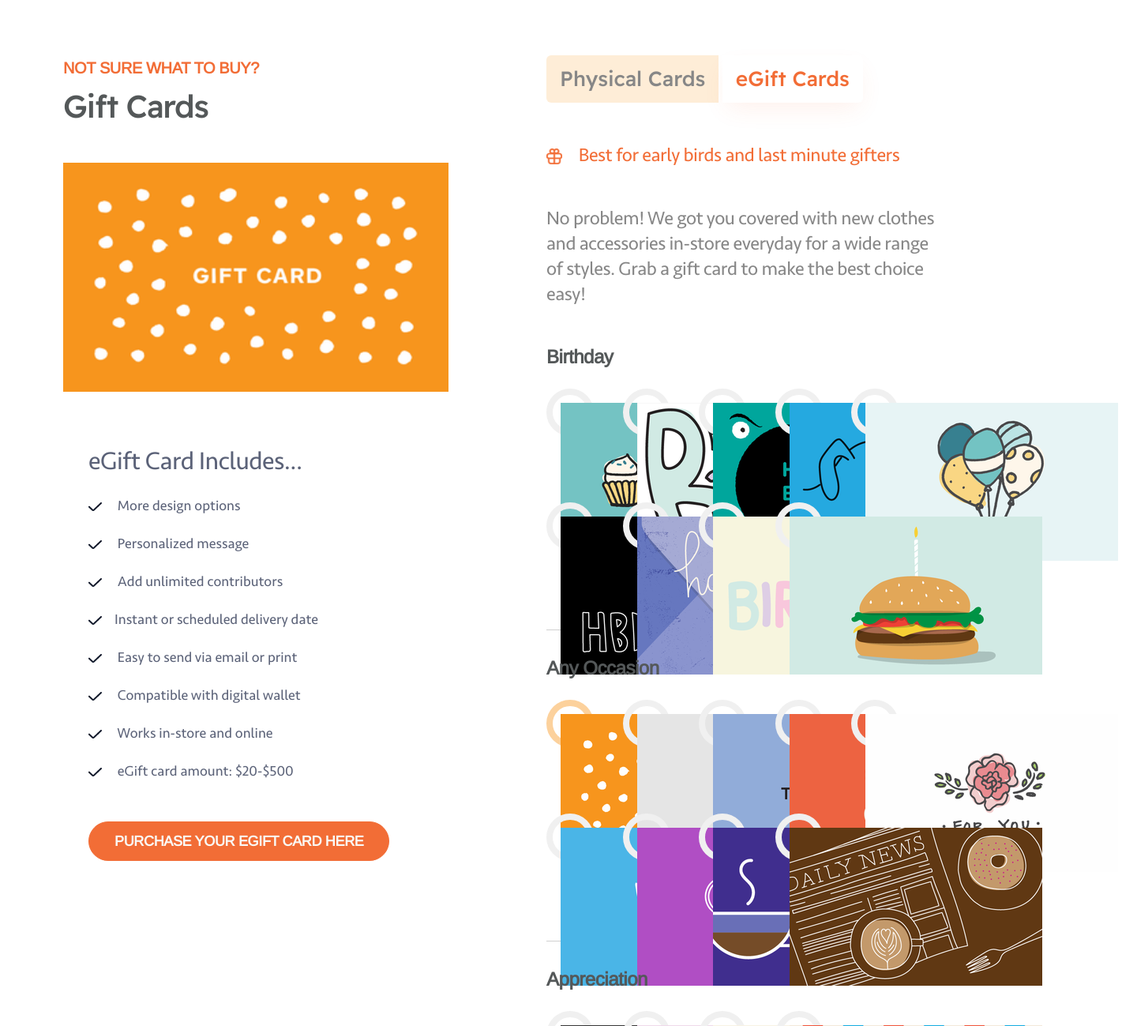
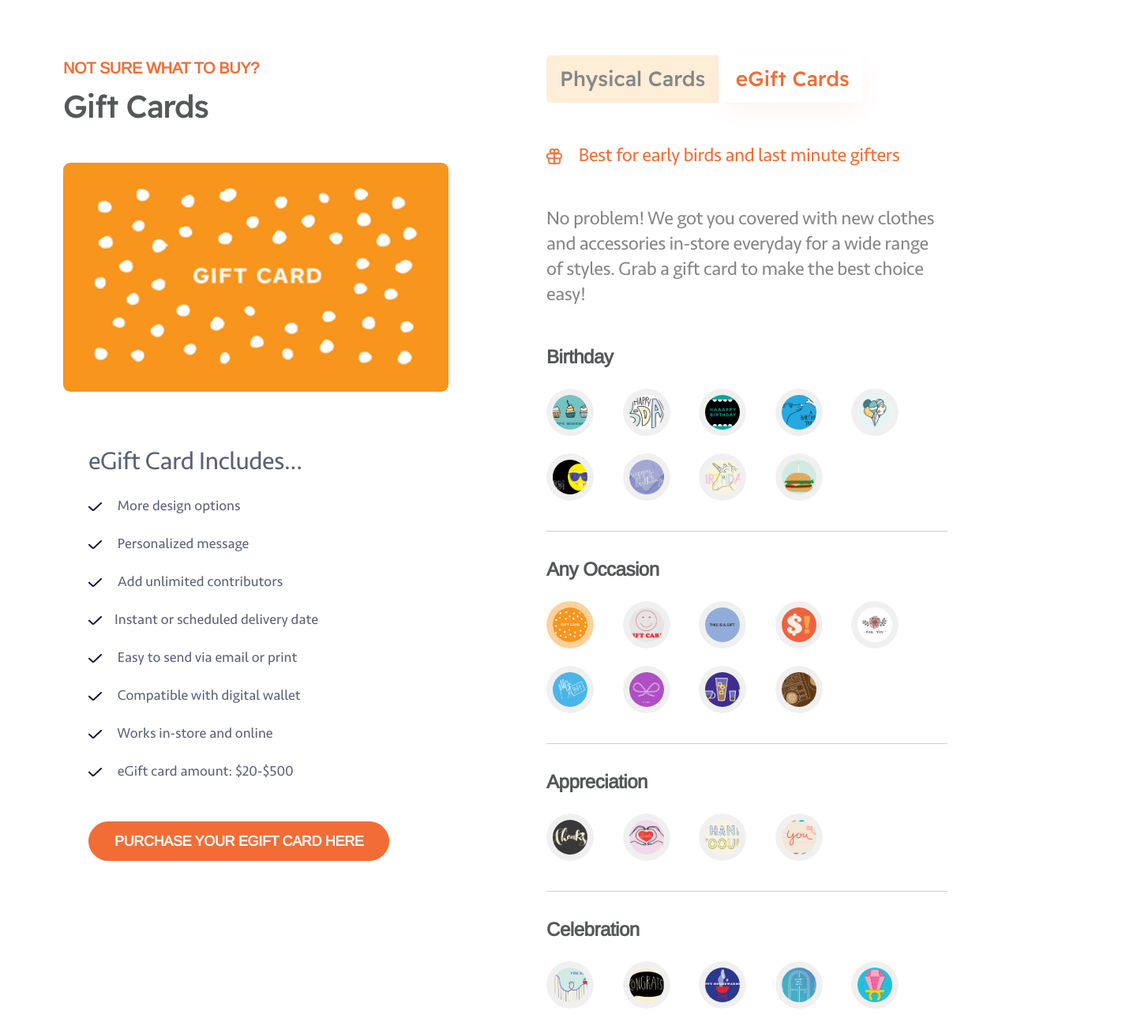
Before and after one commit to Ruprabhu25/boheme-website, a Flask app: template templates/gift.html in a window 1440 px wide. Shown: the part 1256-2555 px from the top of the page at 79% size. Run offline with Flask 3, Linux system fonts and the light colour scheme; the template is opened without the code that fills it, so the values that code supplies are empty; some libraries are stand-ins or nearby versions; some web fonts are replaced.

Commit message:
gift card + physical card

```diff
--- a/static/css/gift.css
+++ b/static/css/gift.css
@@ -374,7 +374,7 @@
     flex-direction: column;
   }
 
-  #gift-card-info{
+  #gift-card-info, #physical-card-info{
     display: flex;
     padding: 48px 32px;
     flex-direction: column;
@@ -407,7 +407,7 @@
     list-style-type: none;
   }
 
-  #gift-card-info p{
+  #gift-card-info p, #physical-card-info p{
     color: #5B6278;
   font-family: "seravekregular", sans-serif;
   font-size: 18px;
@@ -416,7 +416,7 @@
   line-height: 32px; /* 177.778% */
   }
 
-  #gift-card-info h3{
+  #gift-card-info h3, #physical-card-info h3{
     color: #5B6278;
     font-family: "seravekregular", sans-serif;
     font-size: 32px;
@@ -472,6 +472,7 @@
     flex-direction: column;
     align-items: flex-start;
     margin-top: 48px;
+    border-radius: 9px;
   }
 
   .line{
@@ -491,16 +492,21 @@
     display: inline-block;
     width: 60px;
     height: 60px;
-    padding: 10px;
-    flex-direction: column;
-    justify-content: center;
-    align-items: center;
     margin-right: 32px;
     border-radius: 100px;
-    border: 8px solid #F0F0F0;
+    overflow: hidden;
+    cursor: pointer;
   }
 
-  .activated{
+  .contain-c{
+    border: 8px solid #F0F0F0;
+    object-fit: cover;
+    border-radius: 50%;
+    height: 60px;
+    width: 60px;
+  }
+
+  .activated > .contain-c{
     border: 8px solid #FCD19C;
   }
   /* gift card section end */
```
